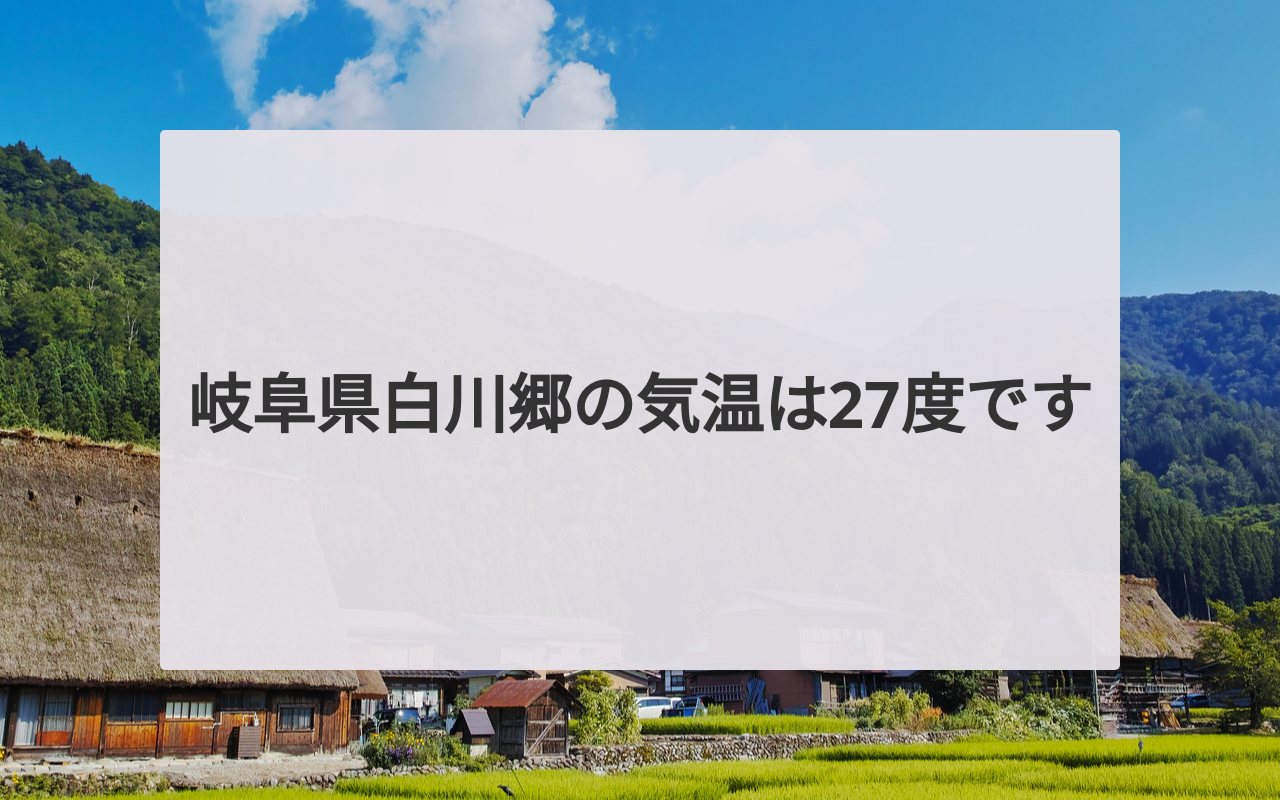
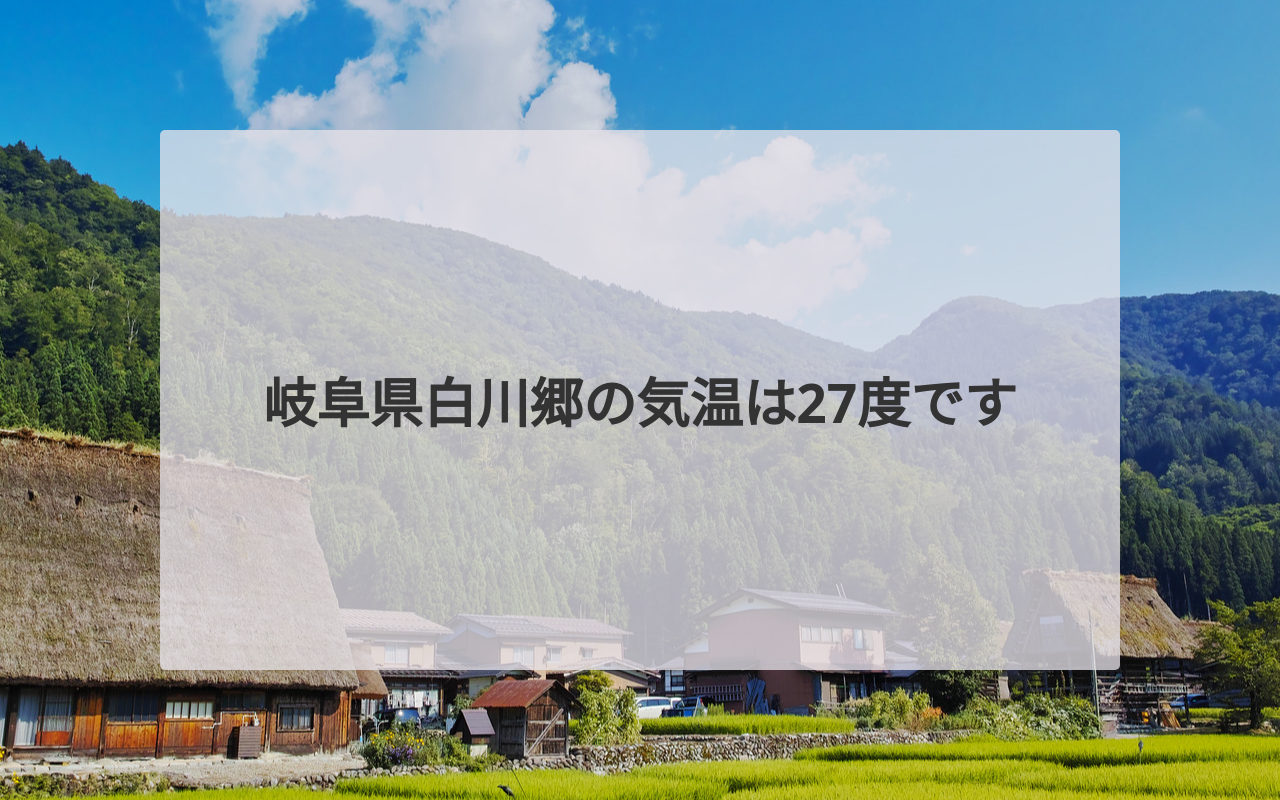
Before and after one commit to ics-creative/190405-parcel-babel, a website built with Parcel: page myproject/src/index.html in a window 1280 px wide. Built offline with nearby package versions, Linux system fonts and the light colour scheme.

Commit message:
Parcel - ESModule：スタイルの更新

```diff
--- a/myproject/src/style/style.css
+++ b/myproject/src/style/style.css
@@ -37,18 +37,18 @@ main {
   max-width: 960px;
   max-height: 540px;
   border-radius: 5px;
-  background: rgba(231, 227, 233, 0.95);
+  background: rgba(231, 227, 233, 0.77);
   box-sizing: border-box;
   text-align: center;
 }
 
 p {
   font-weight: bold;
-  font-size: calc(100vw / 15);
+  font-size: calc(100vw / 18);
 }
 
 @media (min-width: 960px) {
   p {
-    font-size: calc(960px / 15);
+    font-size: calc(960px / 18);
   }
 }
```
Also changed, not shown: docs/index.html (+1 -1 lines), 4 other files.
